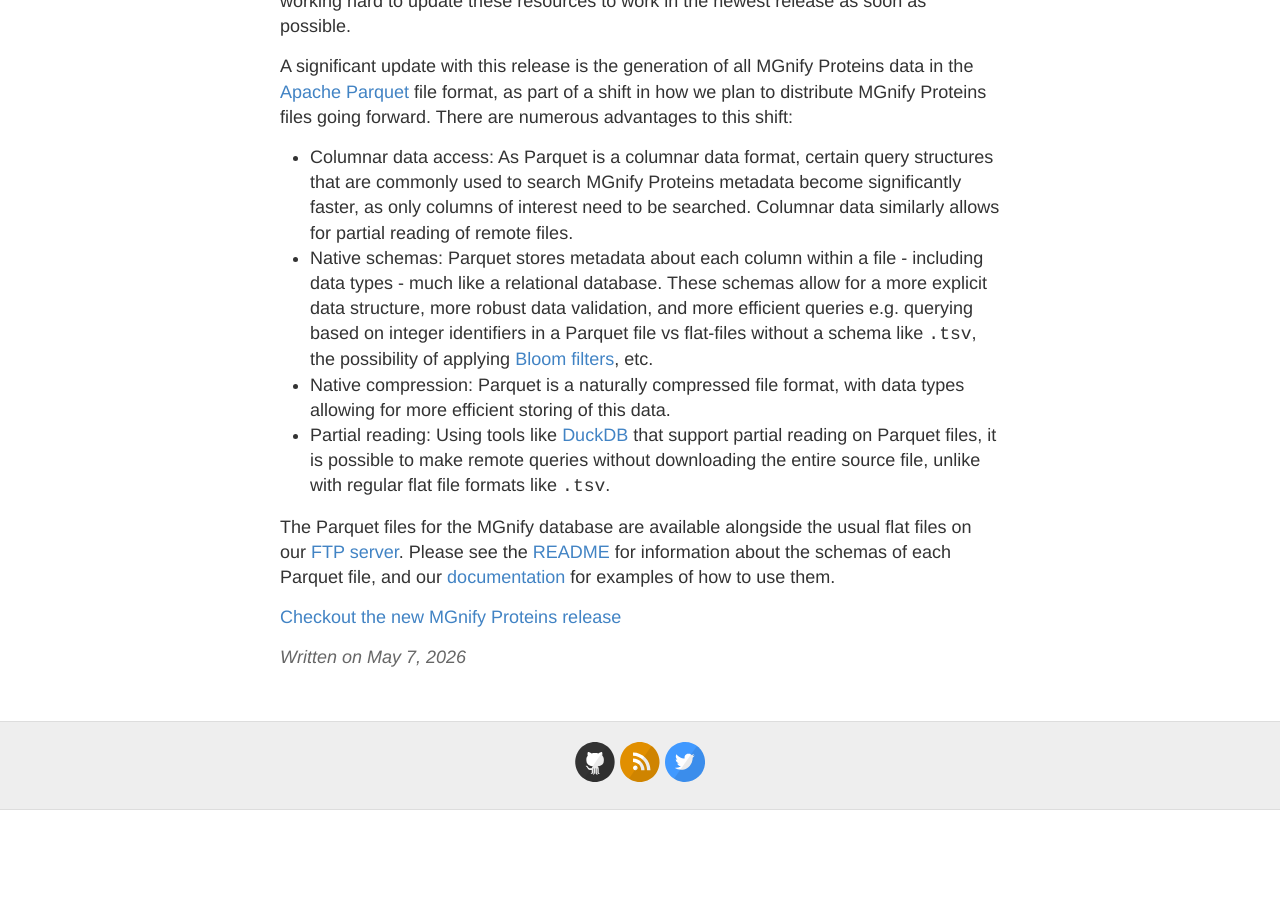
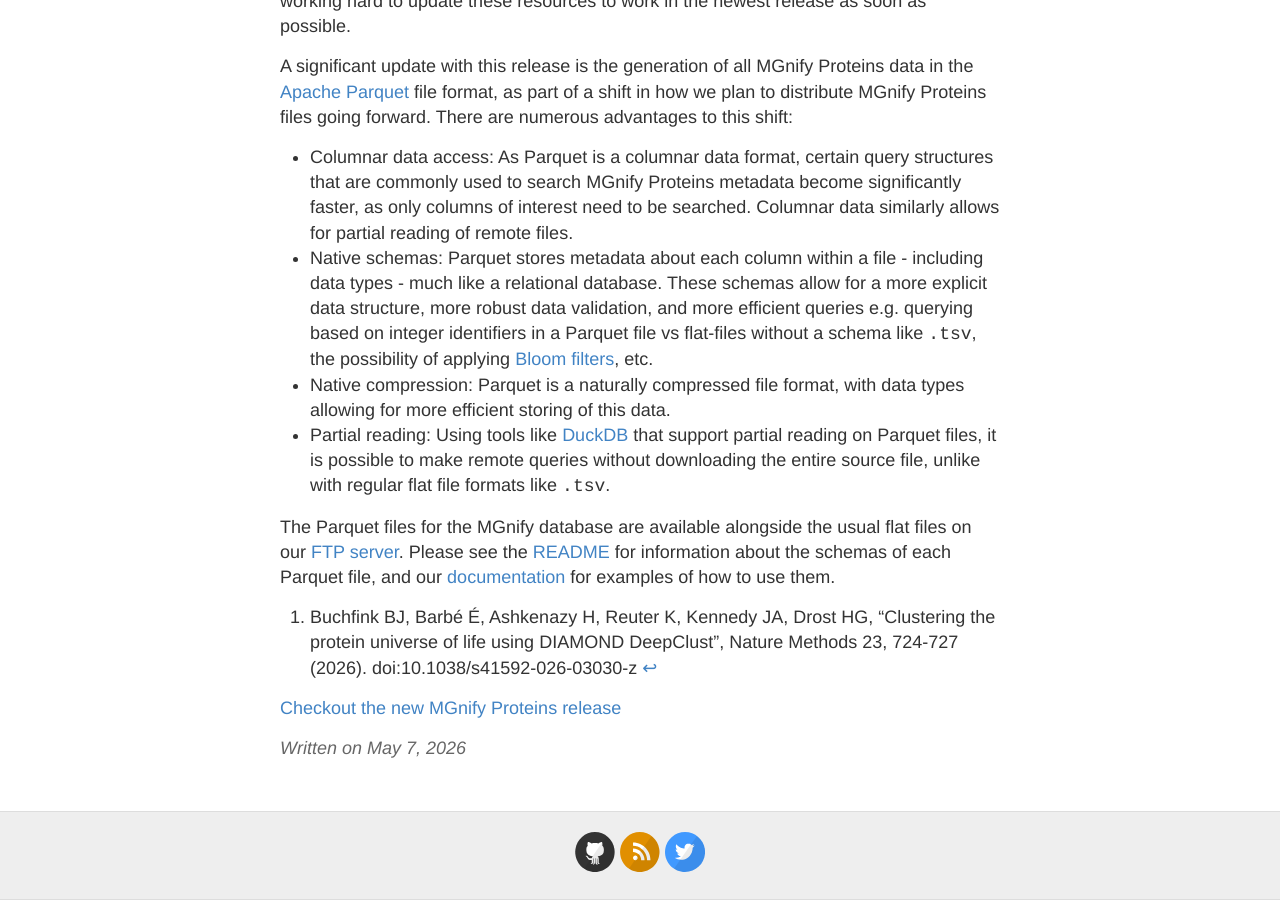
Before and after one commit to EBI-Metagenomics/blog, a Jekyll site: the page built from _posts/2026-05-07-MGnify-Proteins-Release.md, in a window 1280 px wide and 900 px high, scrolled down 1693 px. Built offline with Jekyll 4.4.1, drawn with Linux system fonts in a browser that asks for light colours; before the commit the page ends 2503 px from its top, so only the background shows below that; some of the changed lines change nothing that is shown.

Commit message:
add footnote to diamond ref

```diff
--- a/_posts/2026-05-07-MGnify-Proteins-Release.md
+++ b/_posts/2026-05-07-MGnify-Proteins-Release.md
@@ -9,7 +9,7 @@ emg:
 ---
 ![MGnify Proteins Schematic]({{site.baseurl}}/assets/media/images/posts/mgnify-proteins-schematic.png)
 
-We're happy to announce a new release of the [MGnify Proteins database](https://www.ebi.ac.uk/metagenomics/proteins/). The [last release of the database](https://ftp.ebi.ac.uk/pub/databases/metagenomics/peptide_database/2024_04/) in April 2024 aggregated over 2.4 billion non-redundant protein sequences generated from publicly available metagenomic datasets. This latest release significantly increases the scale even further, with over 5.7 billion non-redundant protein sequences available, including 1.6 billion cluster representatives computed by [DIAMOND/Linclust](https://github.com/bbuchfink/diamond).
+We're happy to announce a new release of the [MGnify Proteins database](https://www.ebi.ac.uk/metagenomics/proteins/). The [last release of the database](https://ftp.ebi.ac.uk/pub/databases/metagenomics/peptide_database/2024_04/) in April 2024 aggregated over 2.4 billion non-redundant protein sequences generated from publicly available metagenomic datasets. This latest release significantly increases the scale even further, with over 5.7 billion non-redundant protein sequences available, including 1.6 billion cluster representatives computed by [DIAMOND/Linclust](https://github.com/bbuchfink/diamond)[^1].
 
 <figure>
     <img src="{{site.baseurl}}/assets/media/images/posts/mgnify-proteins-growth-2026.png" alt="MGnify Proteins growth as of 2026" style="width:100%;" id="fig-dataflow"/>
@@ -25,3 +25,5 @@ A significant update with this release is the generation of all MGnify Proteins
 - Partial reading: Using tools like [DuckDB](https://duckdb.org/) that support partial reading on Parquet files, it is possible to make remote queries without downloading the entire source file, unlike with regular flat file formats like `.tsv`.
 
 The Parquet files for the MGnify database are available alongside the usual flat files on our [FTP server](https://ftp.ebi.ac.uk/pub/databases/metagenomics/peptide_database/2026_06/). Please see the [README](https://ftp.ebi.ac.uk/pub/databases/metagenomics/peptide_database/2026_06/README.md) for information about the schemas of each Parquet file, and our [documentation](https://docs.mgnify.org/src/docs/mgnify-proteins-parquet-queries.html) for examples of how to use them.
+
+[^1]: Buchfink BJ, Barbé É, Ashkenazy H, Reuter K, Kennedy JA, Drost HG, "Clustering the protein universe of life using DIAMOND DeepClust", Nature Methods 23, 724-727 (2026). doi:10.1038/s41592-026-03030-z
```
